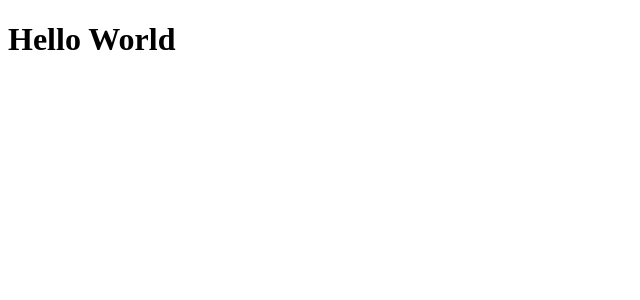
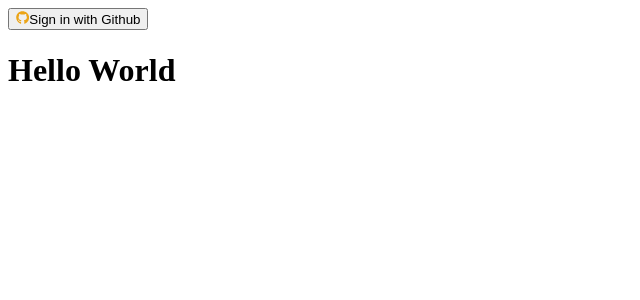
Before and after one commit to ViBrandao/countries-search, a Next.js app: page / in a window 1280 px wide. Shown: the top 300 px of the page, without its empty margins (0-640 px from the left). Built offline with nearby package versions, Linux system fonts and the light colour scheme; no server answers.

Commit message:
add login with github

```diff
--- /dev/null
+++ b/src/components/Header/index.tsx
@@ -0,0 +1,11 @@
+import { SignInButton } from '../SignInButton';
+
+export function Header() {
+    return (
+        <header>
+            <div >
+                <SignInButton />
+            </div>
+        </header>
+    );
+}
--- /dev/null
+++ b/src/components/SignInButton/index.tsx
@@ -0,0 +1,20 @@
+import { signIn, signOut, useSession } from 'next-auth/client';
+import { FaGithub } from 'react-icons/fa';
+import { FiX } from 'react-icons/fi'
+
+export function SignInButton() {
+    const [session] = useSession();
+
+    return session ? (
+        <button type="button" >
+            <FaGithub color="#04d361" />
+            {session.user.name}
+            <FiX color="#737380" onClick={() => signOut()} />
+        </button>
+    ) : (
+        <button type="button" onClick={() => signIn('github')}>
+            <FaGithub color="#eba417" />
+            Sign in with Github
+        </button>
+    );
+}
--- a/src/pages/_app.tsx
+++ b/src/pages/_app.tsx
@@ -1,9 +1,11 @@
 import { Provider as NextAuthProvider } from 'next-auth/client'
 import { AppProps } from 'next/app'
+import { Header } from '../components/Header';
 
 function MyApp({ Component, pageProps }: AppProps) {
   return (
     <NextAuthProvider session={pageProps.session}>
+      <Header />
       <Component {...pageProps} />
     </NextAuthProvider >
   );
```
Also changed, not shown: src/pages/api/auth/[...nextauth].ts (added, +12 -0 lines).
